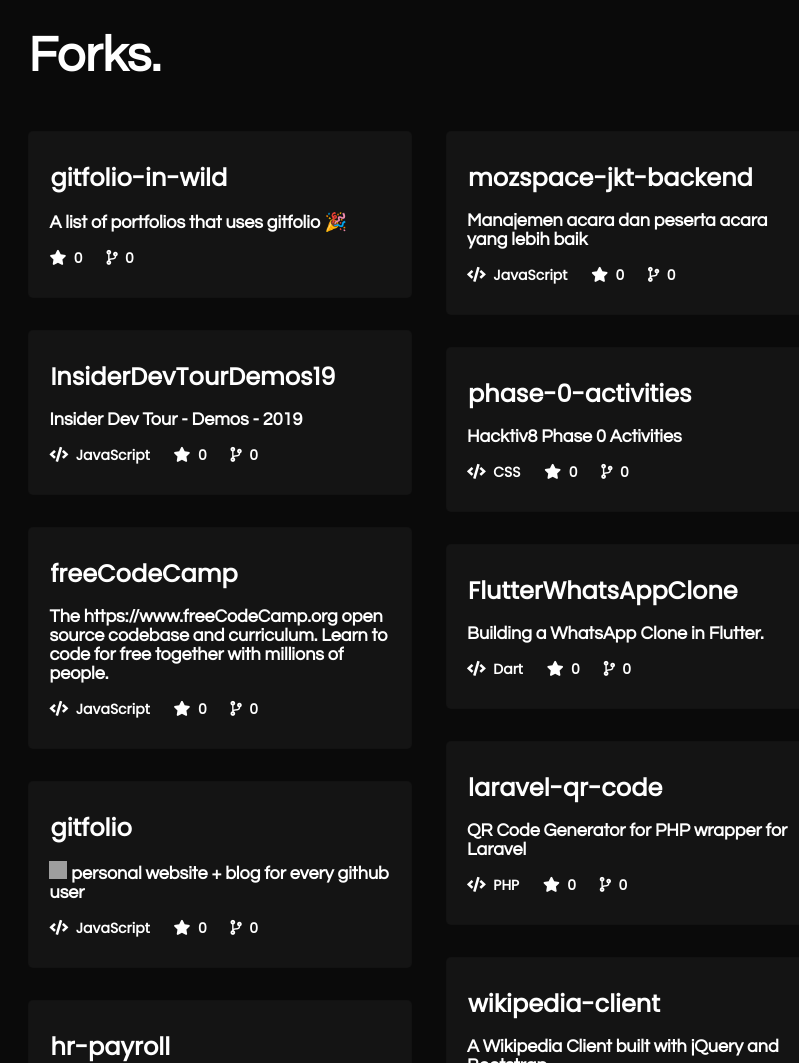
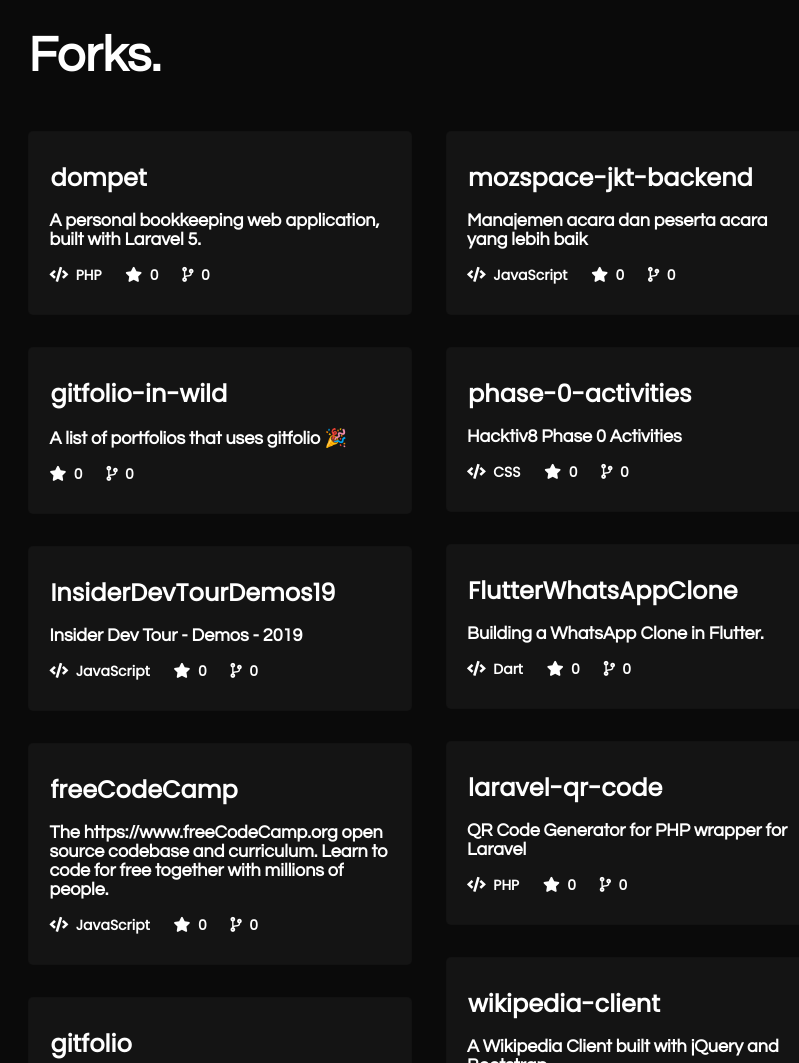
Before and after one commit to hadyandev/gitfolio, a plain HTML site: page index.html in a window 1280 px wide. Shown: the part 2780-3843 px from the top of the page, without its empty margins (394-1193 px from the left). Drawn offline with nearby package versions, Linux system fonts and the light colour scheme; no server answers; grey boxes are pictures that could not be loaded.

Commit message:
fork dompet repo

```diff
--- a/index.html
+++ b/index.html
@@ -358,6 +358,19 @@ Not a geek, just a learner.</div>
         <div id="forks" style="display: block;">
             <h1>Forks.</h1>
             <div class="projects" id="forks_section">
+                            <a href="https://github.com/hadyandev/dompet" target="_blank">
+                            <section>
+                                <div class="section_title">dompet</div>
+                                <div class="about_section">
+                                <span style="display:block;">A personal bookkeeping web application, built with Laravel 5.</span>
+                                </div>
+                                <div class="bottom_section">
+                                    <span style="display:inline-block;"><i class="fas fa-code"></i>&nbsp; PHP</span>
+                                    <span><i class="fas fa-star"></i>&nbsp; 0</span>
+                                    <span><i class="fas fa-code-branch"></i>&nbsp; 0</span>
+                                </div>
+                            </section>
+                            </a>
                             <a href="https://github.com/hadyandev/gitfolio-in-wild" target="_blank">
                             <section>
                                 <div class="section_title">gitfolio-in-wild</div>
```
